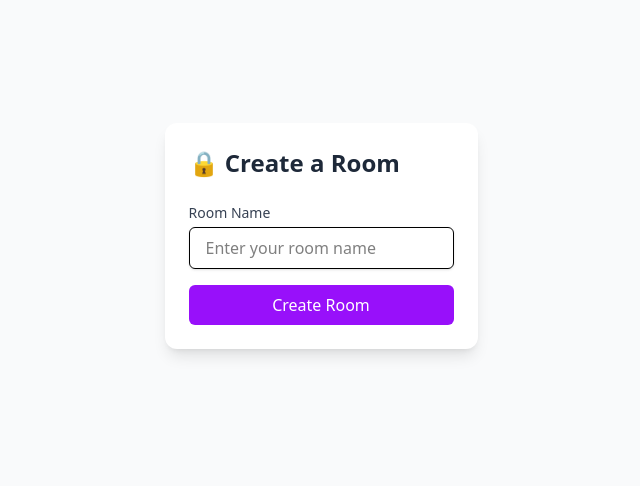
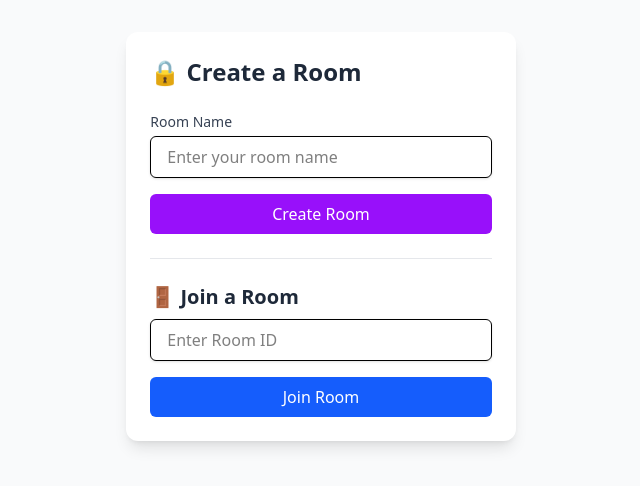
Before and after one commit to geekAshish/project-turborepo-excalidraw, a Next.js app in the folder apps/web/: page /room in a window 1280 px wide. Shown: the part 184-670 px from the top of the page, without its empty margins (319-959 px from the left). Built offline with nearby package versions, Linux system fonts and the light colour scheme.

Commit message:
add join room

```diff
--- a/apps/web/components/CreateRoomForm.tsx
+++ b/apps/web/components/CreateRoomForm.tsx
@@ -113,6 +113,38 @@ export default function CreateRoomForm() {
           {message.text}
         </div>
       )}
+
+      <div className="pt-6 border-t border-gray-200">
+        <h2 className="text-xl font-semibold text-gray-800 mb-2">
+          🚪 Join a Room
+        </h2>
+        <form
+          onSubmit={(e) => {
+            e.preventDefault();
+            const target = e.target as HTMLFormElement;
+            const roomIdInput = target.roomId as HTMLInputElement;
+            const roomId = roomIdInput.value.trim();
+
+            if (roomId) {
+              window.location.href = `/room/${roomId}`;
+            }
+          }}
+          className="space-y-4"
+        >
+          <input
+            type="text"
+            name="roomId"
+            placeholder="Enter Room ID"
+            className="w-full px-4 py-2 border rounded-md shadow-sm focus:outline-none focus:ring-2 focus:ring-blue-500"
+          />
+          <button
+            type="submit"
+            className="w-full py-2 rounded-md text-white bg-blue-600 hover:bg-blue-700 font-medium transition"
+          >
+            Join Room
+          </button>
+        </form>
+      </div>
     </div>
   );
 }
```
